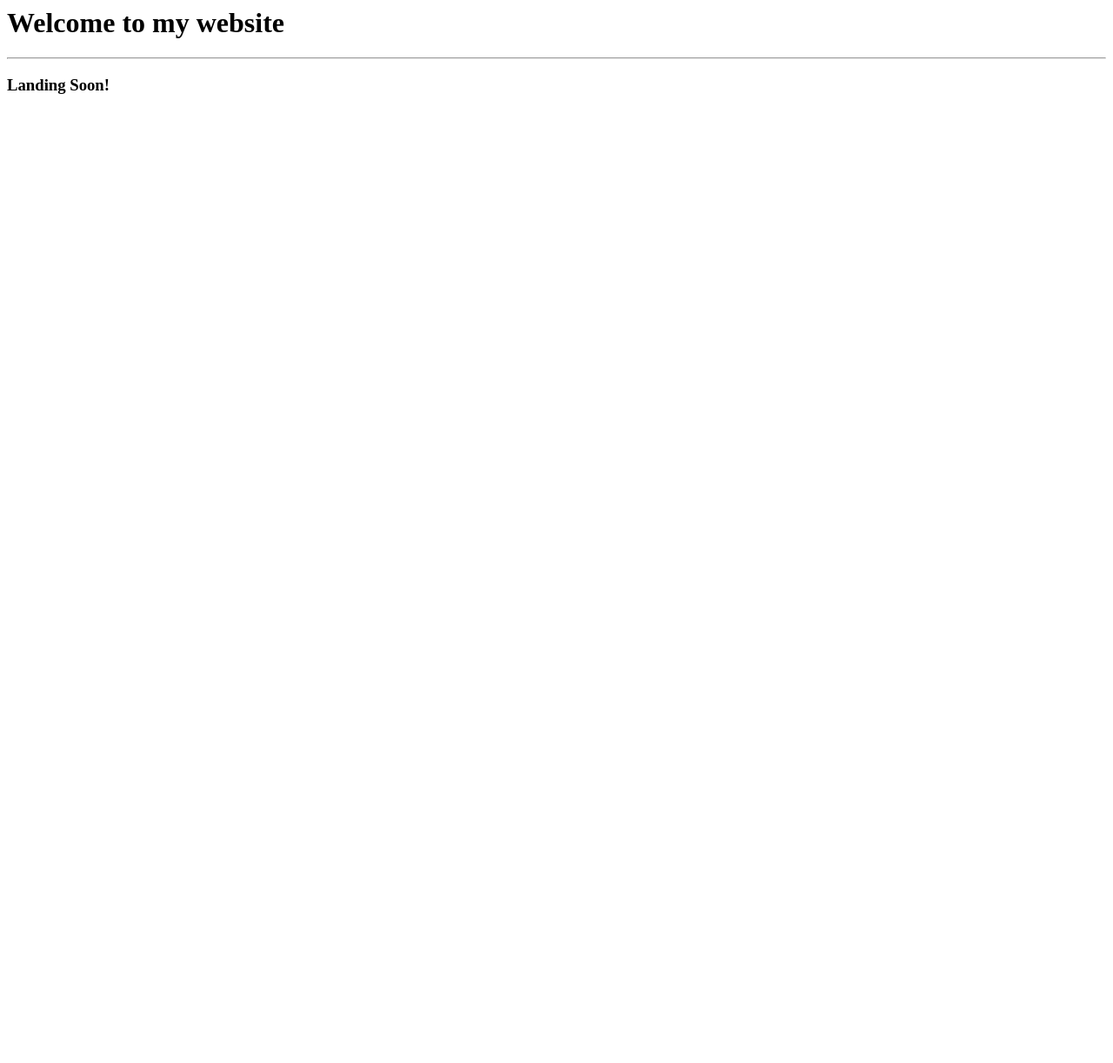
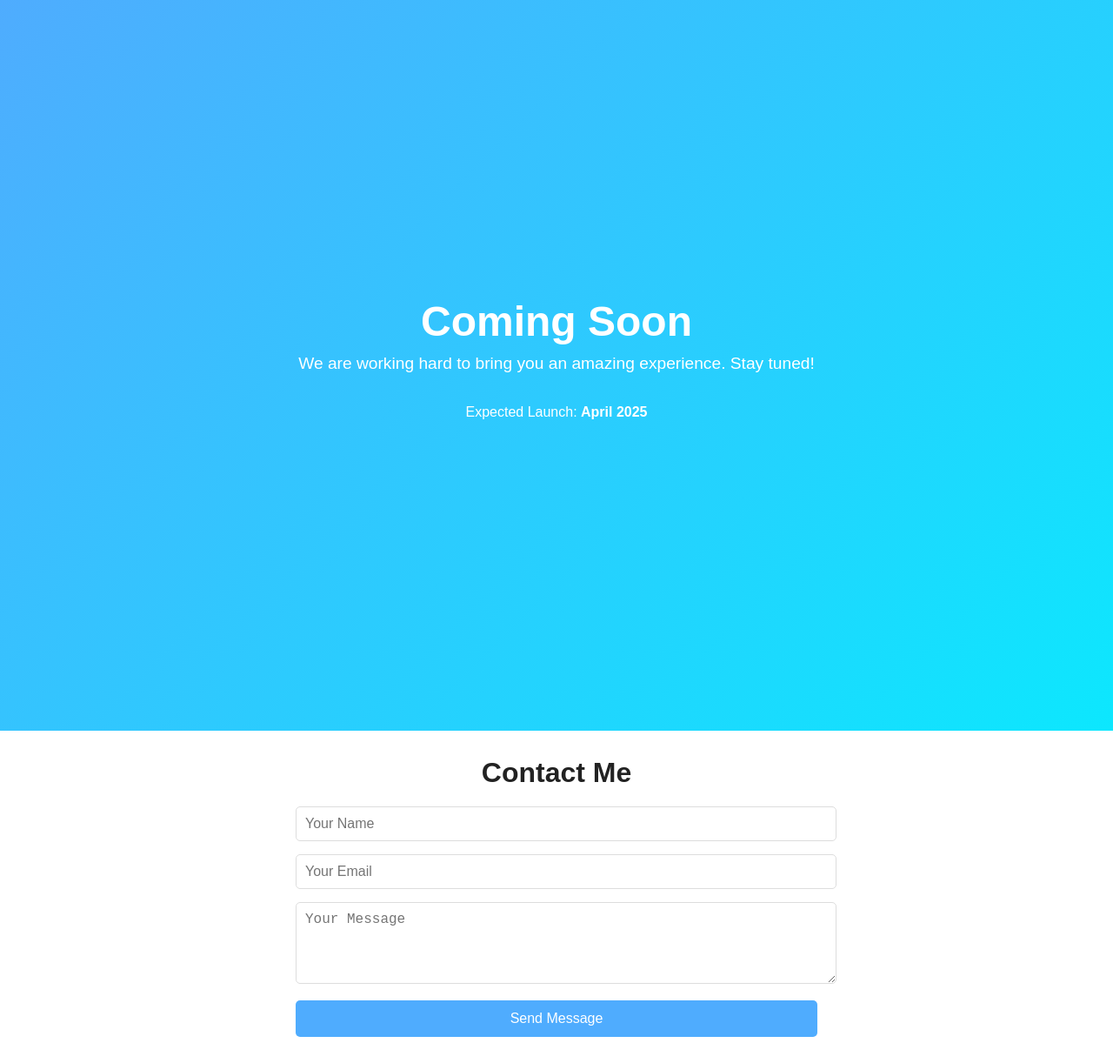
Before and after one commit to shahsuresh/personal_website, a plain HTML site: page index.html in a window 1280 px wide. Shown: the whole page at 87% size. Before the commit the page ends 800 px from the top, so only its background shows below. Drawn offline with Linux system fonts and the light colour scheme.

Commit message:
Update index.html

```diff
--- a/index.html
+++ b/index.html
@@ -1,3 +1,37 @@
-<h1> Welcome to my website</h1>
-<hr>
-<h3>Landing Soon!</h3>
+<!DOCTYPE html>
+<html lang="en">
+<head>
+  <meta charset="UTF-8">
+  <meta name="viewport" content="width=device-width, initial-scale=1.0">
+  <title>Coming Soon</title>
+</head>
+<body style="margin: 0; font-family: Arial, sans-serif; background: linear-gradient(135deg, #4facfe, #00f2fe); color: #fff; text-align: center;">
+
+  <!-- Coming Soon Section -->
+  <div style="height: 100vh; display: flex; flex-direction: column; justify-content: center; align-items: center; padding: 20px;">
+    <h1 style="font-size: 3rem; margin: 0;">Coming Soon</h1>
+    <p style="font-size: 1.2rem; margin: 10px 0 20px;">We are working hard to bring you an amazing experience. Stay tuned!</p>
+    <p style="font-size: 1rem;">Expected Launch: <strong>April 2025</strong></p>
+  </div>
+
+  <!-- Contact Form Section -->
+  <div style="background-color: #ffffff; color: #333; padding: 30px 20px; text-align: center;">
+    <h2 style="margin: 0 0 20px; font-size: 2rem; color: #222;">Contact Me</h2>
+    <form style="max-width: 600px; margin: 0 auto;">
+      <div style="margin-bottom: 15px;">
+        <input type="text" name="name" placeholder="Your Name" required style="width: 100%; padding: 10px; font-size: 1rem; border: 1px solid #ddd; border-radius: 5px;">
+      </div>
+      <div style="margin-bottom: 15px;">
+        <input type="email" name="email" placeholder="Your Email" required style="width: 100%; padding: 10px; font-size: 1rem; border: 1px solid #ddd; border-radius: 5px;">
+      </div>
+      <div style="margin-bottom: 15px;">
+        <textarea name="message" placeholder="Your Message" rows="4" required style="width: 100%; padding: 10px; font-size: 1rem; border: 1px solid #ddd; border-radius: 5px;"></textarea>
+      </div>
+      <div>
+        <button type="submit" style="width: 100%; padding: 12px; font-size: 1rem; color: #fff; background-color: #4facfe; border: none; border-radius: 5px; cursor: pointer;">Send Message</button>
+      </div>
+    </form>
+  </div>
+
+</body>
+</html>
```
